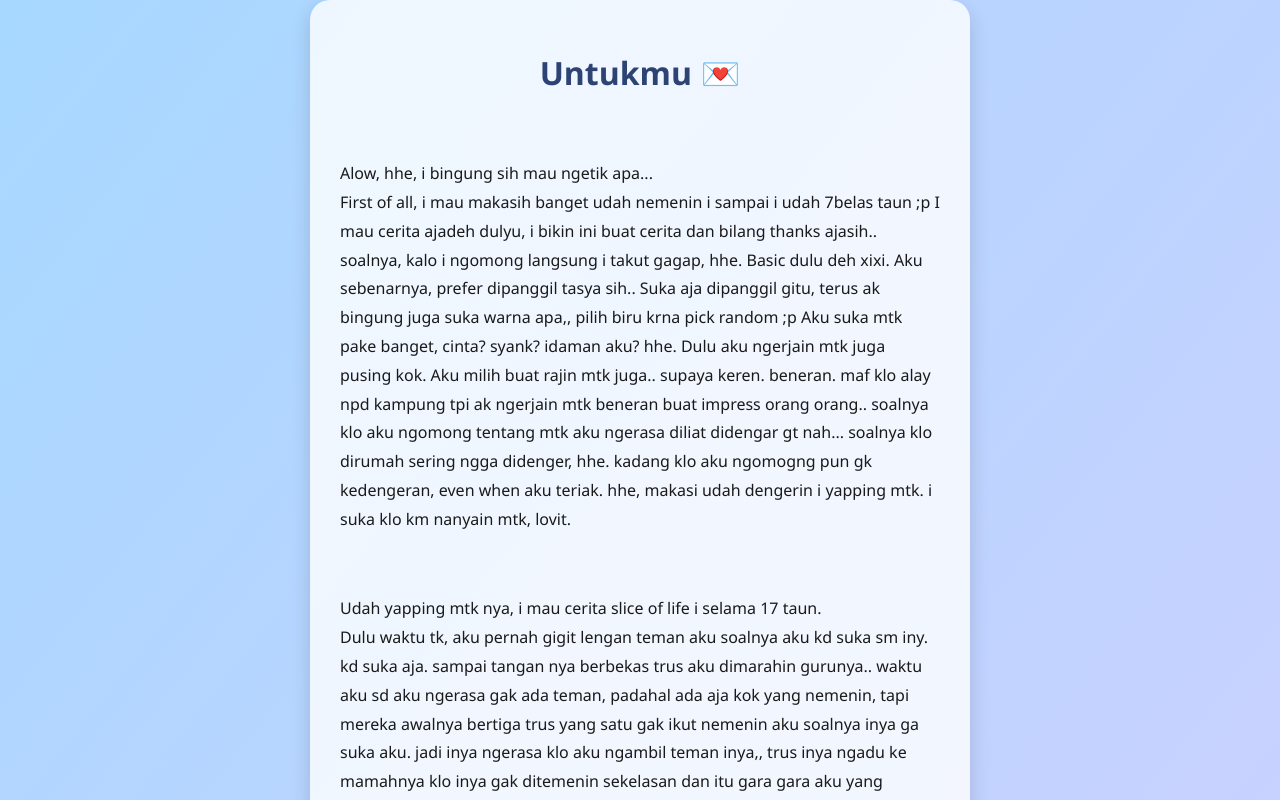
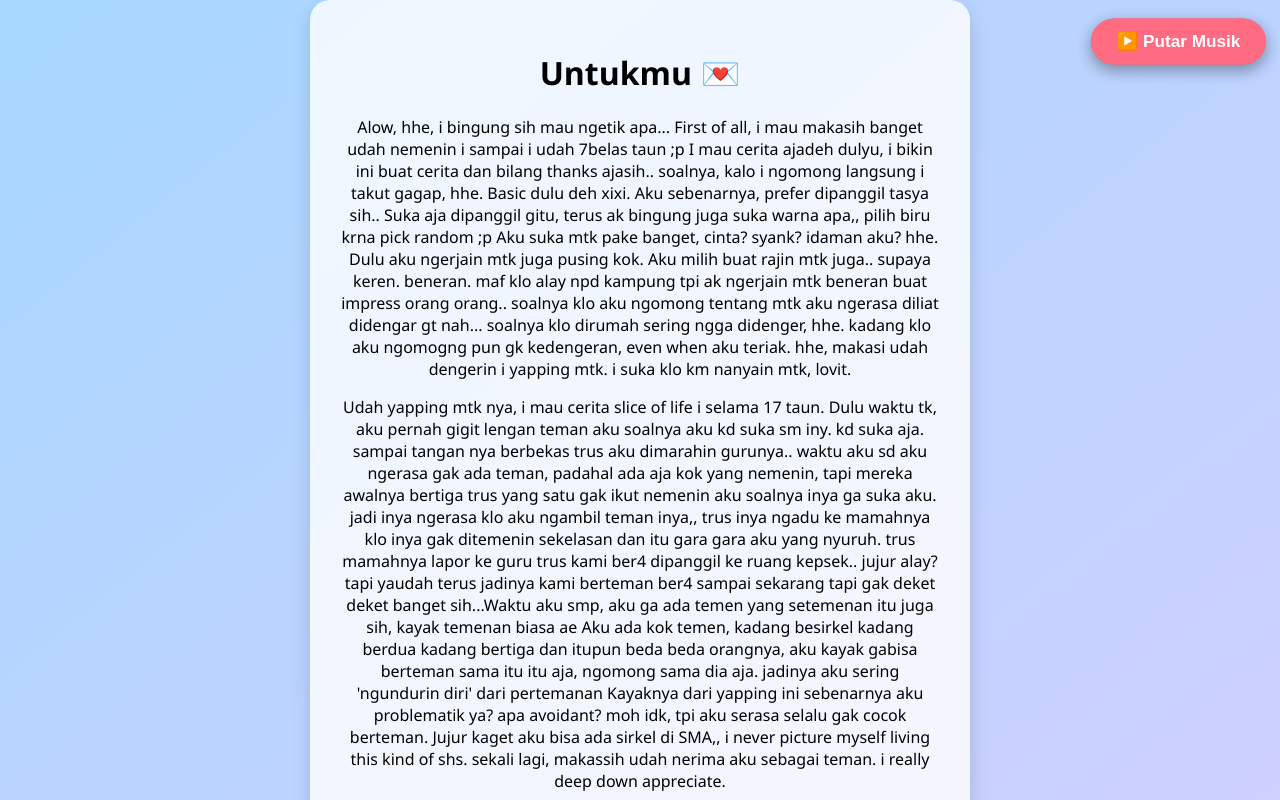
Before and after one commit to tlaszyh14-collab/copisayank, a plain HTML site: page index.html in a window 1280 px wide. Shown: the top 800 px of the page. Drawn offline with Linux system fonts and the light colour scheme.

Commit message:
Update index.html

```diff
--- a/index.html
+++ b/index.html
@@ -11,11 +11,12 @@
   margin: 0;
   padding: 0;
   display: flex;
-      flex-direction: column;
   justify-content: center;
   align-items: center;
   min-height: 100vh;
+  position: relative; /* penting biar absolute bisa dipakai */
 }
+
 .card {
   background: rgba(255, 255, 255, 0.8);
   padding: 30px;
@@ -25,49 +26,45 @@
   text-align: center;
   animation: fadeIn 1.5s ease;
 }
-    h1 {
-      color: #2d4373;
-      margin-bottom: 20px;
-    }
-    .message {
-      text-align: left;
-      color: #1a1a1a;
-      font-size: 16px;
-      line-height: 1.8;
-      white-space: pre-line;
-      word-wrap: break-word;
-    }
-    /* Tombol musik di luar card */
+
 #music-btn {
-      margin-top: 25px;
-      padding: 14px 28px;
+  position: absolute;
+  top: 20px;
+  right: 20px; /* kalau mau kiri ganti jadi left: 20px; */
+  padding: 12px 24px;
   border: none;
-      border-radius: 40px;
+  border-radius: 30px;
   background: #ff6b81;
   color: white;
-      font-size: 18px;
+  font-size: 16px;
   font-weight: bold;
   cursor: pointer;
   transition: 0.3s;
   box-shadow: 0 5px 15px rgba(0,0,0,0.2);
   animation: pulse 1.5s infinite;
 }
+
 #music-btn:hover {
   background: #e4546c;
   transform: scale(1.05);
 }
-    @keyframes fadeIn {
-      from { opacity: 0; transform: translateY(20px); }
-      to { opacity: 1; transform: translateY(0); }
-    }
+
 @keyframes pulse {
   0% { transform: scale(1); }
   50% { transform: scale(1.08); }
   100% { transform: scale(1); }
 }
+
   </style>
 </head>
 <body>
+  <!-- Tombol musik di pojok -->
+  <button id="music-btn" onclick="toggleMusic()">▶️ Putar Musik</button>
+  <div id="music-player">
+    <div id="yt-player"></div>
+  </div>
+
+  <!-- Card tetap di tengah -->
   <div class="card">
     <h1>Untukmu 💌</h1>
     <div class="message">
@@ -94,7 +91,6 @@ Dulu waktu tk, aku pernah gigit lengan teman aku soalnya aku kd suka sm iny. kd
     let player;
     let isPlaying = false;
 
-    // Buat player YT setelah API siap
     function onYouTubeIframeAPIReady() {
       player = new YT.Player('yt-player', {
         height: '0',
```
Lines whose indentation alone changed are shown as unchanged.
